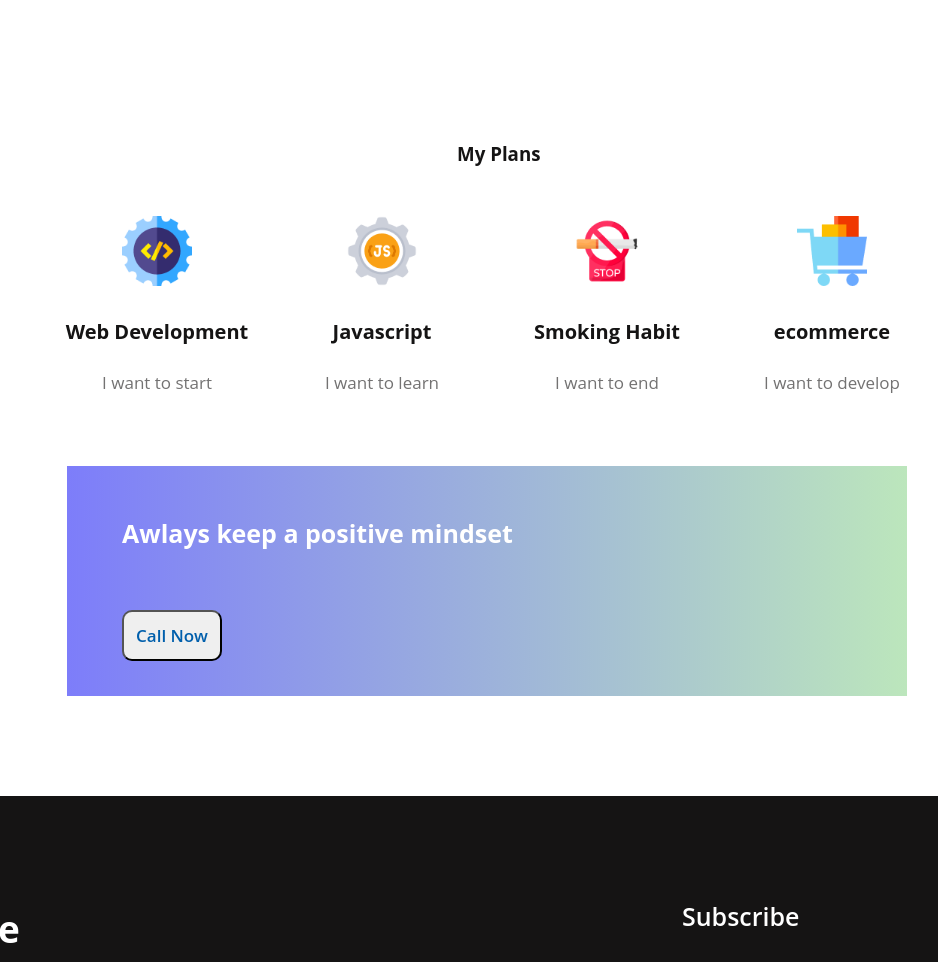
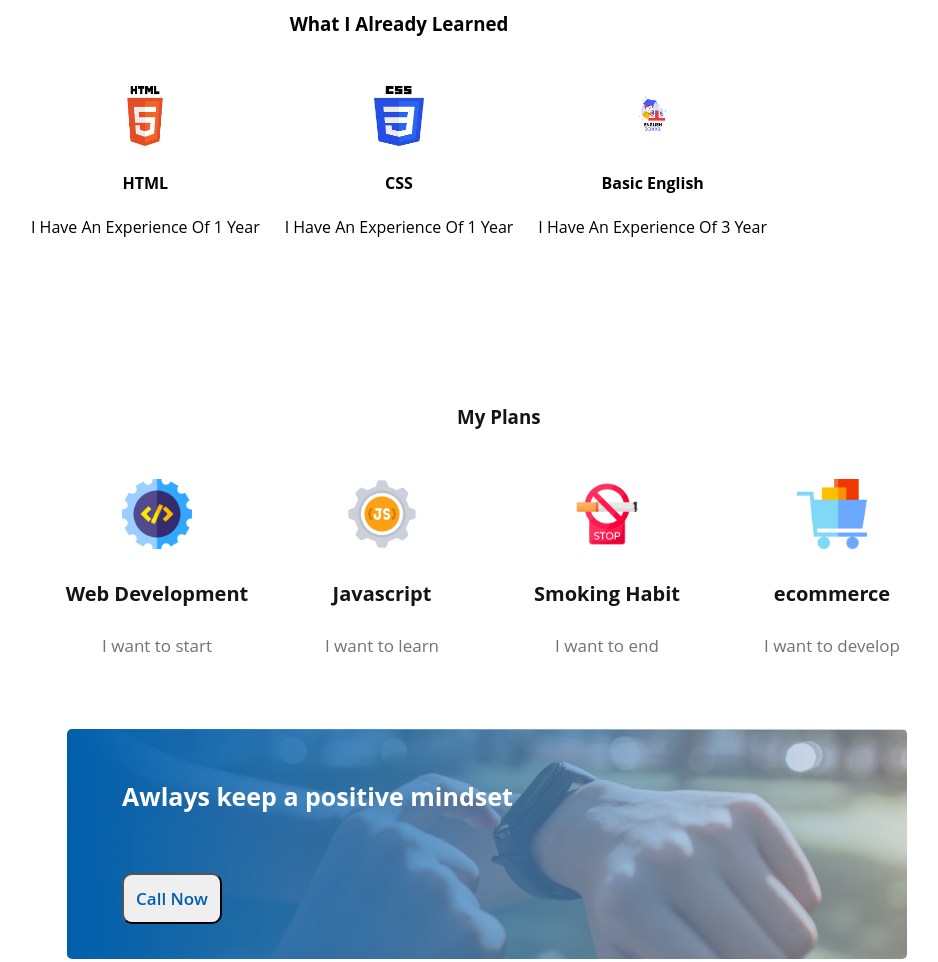
Before and after one commit to Mohibbullah07/first-assignment, a plain HTML site: page index.html in a window 1280 px wide. Shown: the part 1647-2609 px from the top of the page, without its empty margins (241-1179 px from the left). Drawn offline with Linux system fonts and the light colour scheme.

Commit message:
updated what i learned section

```diff
--- a/index.html
+++ b/index.html
@@ -10,6 +10,7 @@
 </head>
 <body>
 
+  <!-- start of Banner Section -->
     <header class="banner">
 
       <div class="banner-container">
@@ -24,6 +25,7 @@
 
 
     </header>
+    <!-- End of Banner Section -->
 
     <main>
       <section class="main-content">
@@ -43,6 +45,30 @@
           </ul>
 
         </div>
+
+        <!-- Start Of Already Learned Section  -->
+      </section class="learned-section">
+      <h3 class="learn-header-text">What I Already Learned</h3>
+      <div class="my-skill-container">
+        <div class="skill">
+          <img  src="images/html.png" alt="" class="skill-img">
+          <h4 class="skill-title">HTML</h4>
+          <p class="skill-status">I Have An Experience Of 1 Year</p>
+        </div>
+        <div class="skill">
+          <img src="images/css.png" alt="" class="skill-img">
+          <h4 class="skill-title">CSS</h4>
+          <p class="skill-status">I Have An Experience Of 1 Year</p>
+        </div>
+        <div class="skill">
+          <img src="images/basic english.png" alt="" class="skill-img">
+          <h4 class="skill-title">Basic English</h4>
+          <p class="skill-status">I Have An Experience Of 3 Year</p>
+        </div>
+      </div>
+      <section>
+
+        <!-- End Of Already Learned Section -->
 
       </section>
 
@@ -72,6 +98,8 @@
         </div>
 
       </section>
+
+
 
       <section class="linear-gradient-section">
         <h3 class="gradient-title">Awlays keep a positive mindset</h3>
--- a/styles/style.css
+++ b/styles/style.css
@@ -90,6 +90,25 @@ header {
     margin-right: 2px;
 }
 
+/* Already Learn Skill Styles */
+
+.learn-header-text{
+    text-align: center;
+    margin-bottom: 50px;
+}
+.my-skill-container{
+display: flex;
+gap: 25px;
+justify-content: center;
+}
+
+.skill-img{
+    width: 50px;
+    height: 60px;
+}
+.skill{
+    text-align: center;
+}
 /* my plans styles */
 
 .plans-container {
@@ -138,7 +157,8 @@ header {
 .linear-gradient-section {
 
 
-    background-image: linear-gradient(to right, rgb(125, 125, 250), rgb(188, 230, 188)) , url("../images/watch.png");
+    background-image: linear-gradient(to right,  #005FAC, rgba(206, 206, 223, 0.5)),url('../images/watch.png') ;
+
     background-repeat: no-repeat;
     background-size: cover;
     background-position: center;
@@ -146,6 +166,7 @@ header {
     height: 230px;
     margin-left: 300px;
     margin-top: 100px;
+    border-radius: 5px;
 }
 
 .gradient-title {
```
Also changed, not shown: images/basic english.png (added), images/css.png (added), images/html.png (added).
